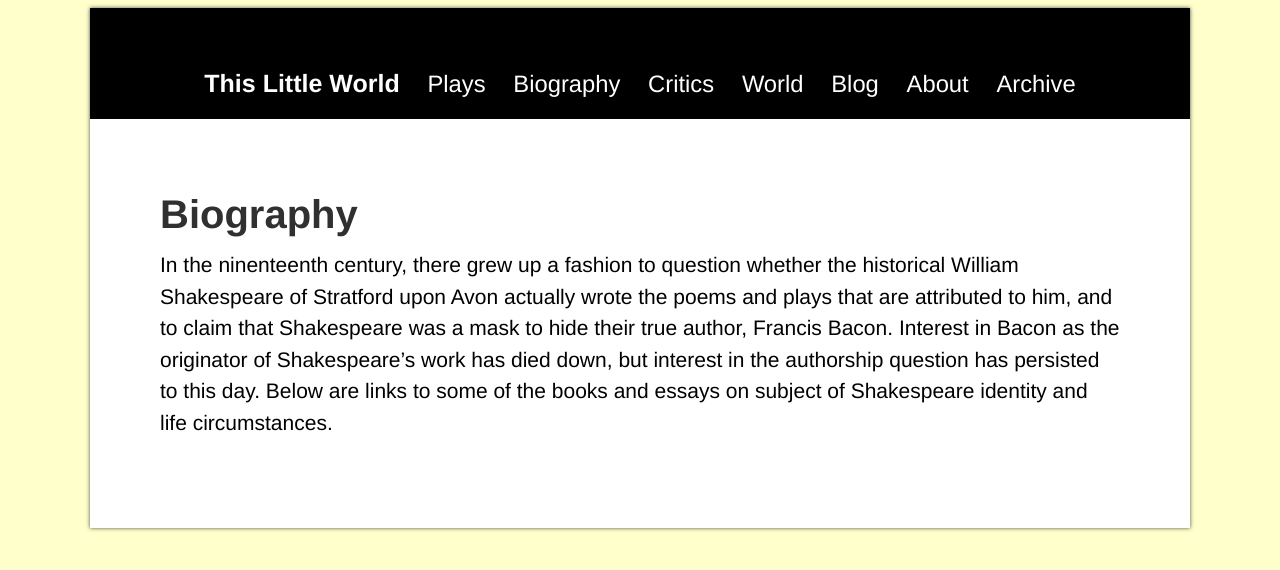
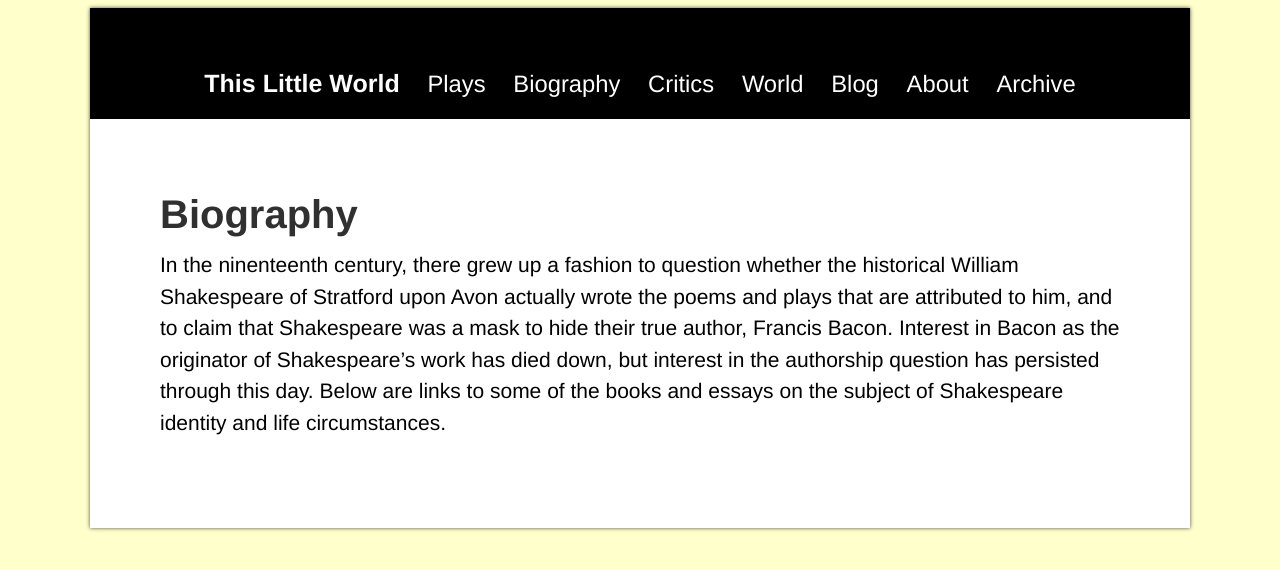
Before and after one commit to ThisLittleWorld/ThisLittleWorld.github.io, a Jekyll site: the page built from pages/biography.md, in a window 1280 px wide. Shown: the top 570 px of the page. Built offline with Jekyll 4.4.1, drawn with Linux system fonts in a browser that asks for light colours; Markdown is read by kramdown in place of the engine named in the settings.

Commit message:
Update biography.md

```diff
--- a/pages/biography.md
+++ b/pages/biography.md
@@ -3,4 +3,4 @@
 title: Biography
 permalink: /biography/
 ---
-In the ninenteenth century, there grew up a fashion to question whether the historical William Shakespeare of Stratford upon Avon actually wrote the poems and plays that are attributed to him, and to claim that Shakespeare was a mask to hide their true author, Francis Bacon. Interest in Bacon as the originator of Shakespeare's work has died down, but interest in the authorship question has persisted to this day. Below are links to some of the books and essays on subject of Shakespeare identity and life circumstances.
+In the ninenteenth century, there grew up a fashion to question whether the historical William Shakespeare of Stratford upon Avon actually wrote the poems and plays that are attributed to him, and to claim that Shakespeare was a mask to hide their true author, Francis Bacon. Interest in Bacon as the originator of Shakespeare's work has died down, but interest in the authorship question has persisted through this day. Below are links to some of the books and essays on the subject of Shakespeare identity and life circumstances.
```
